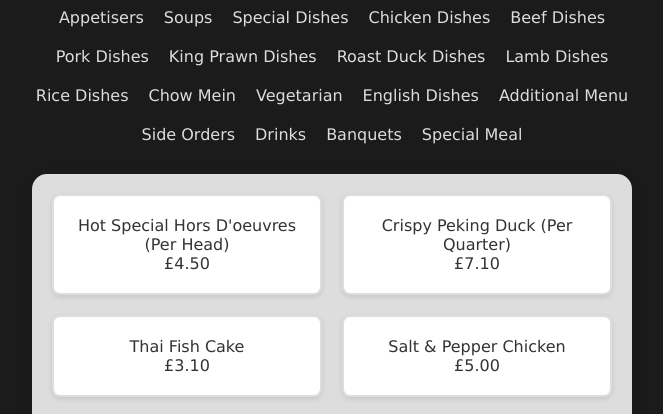
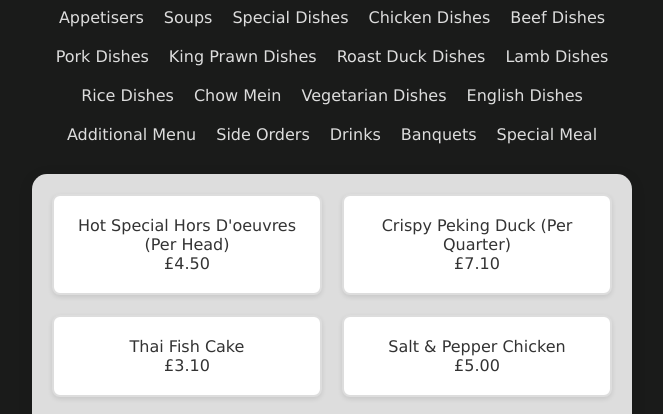
Before and after one commit to Yeeepheee/Yeeepheee.github.io, a plain HTML site: page index.html in a window 1280 px wide. Shown: the part 364-778 px from the top of the page, without its empty margins (308-971 px from the left). Drawn offline with Linux system fonts and the light colour scheme.

Commit message:
fix minor bugs

```diff
--- a/index.html
+++ b/index.html
@@ -328,7 +328,7 @@
             <a class="menu-choose" id="Lamb Dishes" href="#">Lamb Dishes</a>
             <a class="menu-choose" id="Rice Dishes" href="#">Rice Dishes</a>
             <a class="menu-choose" id="Chow Mein" href="#">Chow Mein</a>
-            <a class="menu-choose" id="Vegetarian" href="#">Vegetarian</a>
+            <a class="menu-choose" id="Vegetarian Dishes" href="#">Vegetarian Dishes</a>
             <a class="menu-choose" id="English Dishes" href="#">English Dishes</a>
             <a class="menu-choose" id="Additional Menu" href="#">Additional Menu</a>
             <a class="menu-choose" id="Side Orders" href="#">Side Orders</a>
@@ -350,7 +350,7 @@
             <option value="Lamb Dishes" >Lamb Dishes</option>
             <option value="Rice Dishes" >Rice Dishes</option>
             <option value="Chow Mein" >Chow Mein</option>
-            <option value="Vegetarian" >Vegetarian</option>
+            <option value="Vegetarian Dishes" >Vegetarian Dishes</option>
             <option value="English Dishes" >English Dishes</option>
             <option value="Additional Menu" >Additional Menu</option>
             <option value="Side Orders" >Side Orders</option>
```
